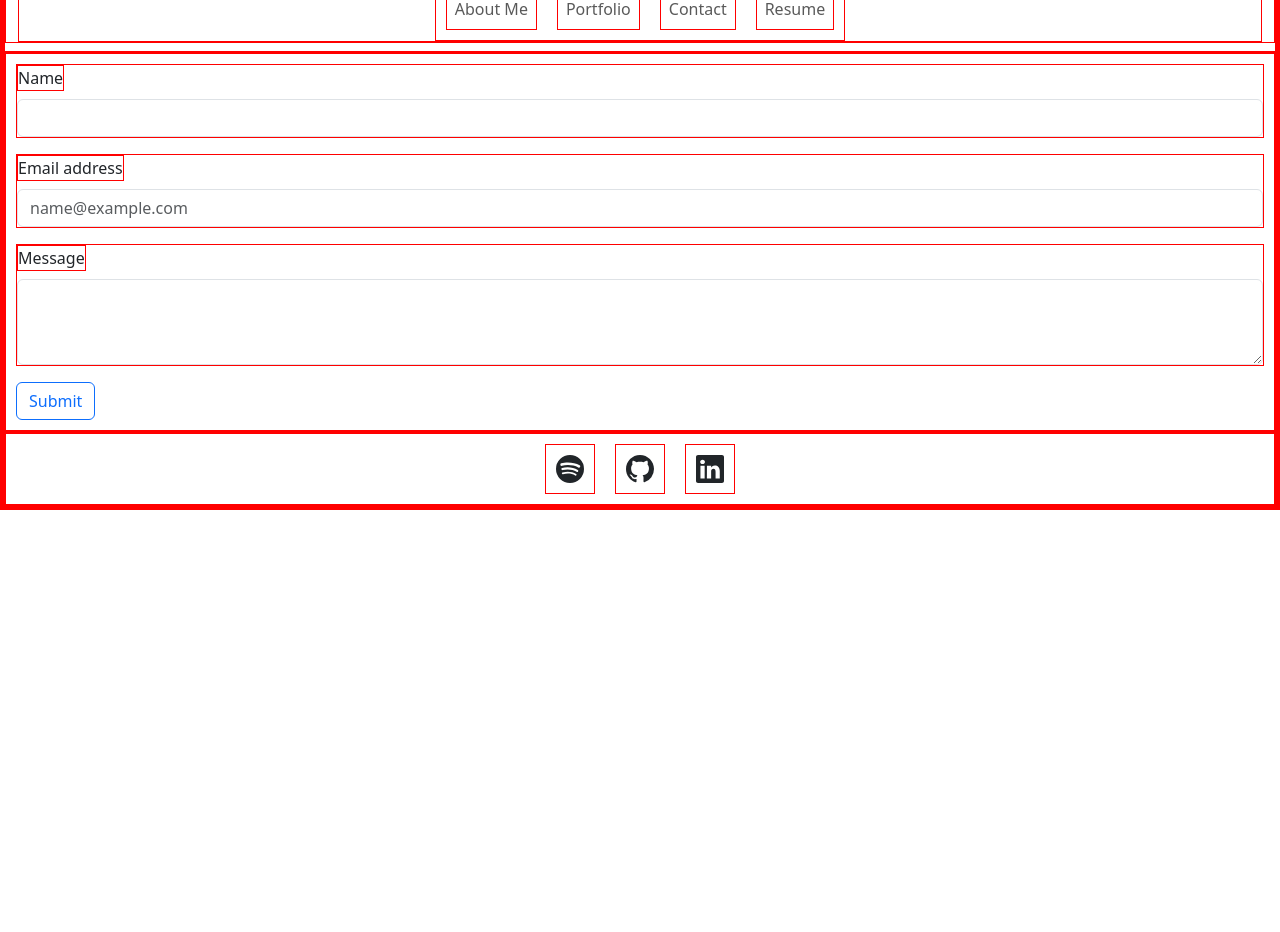
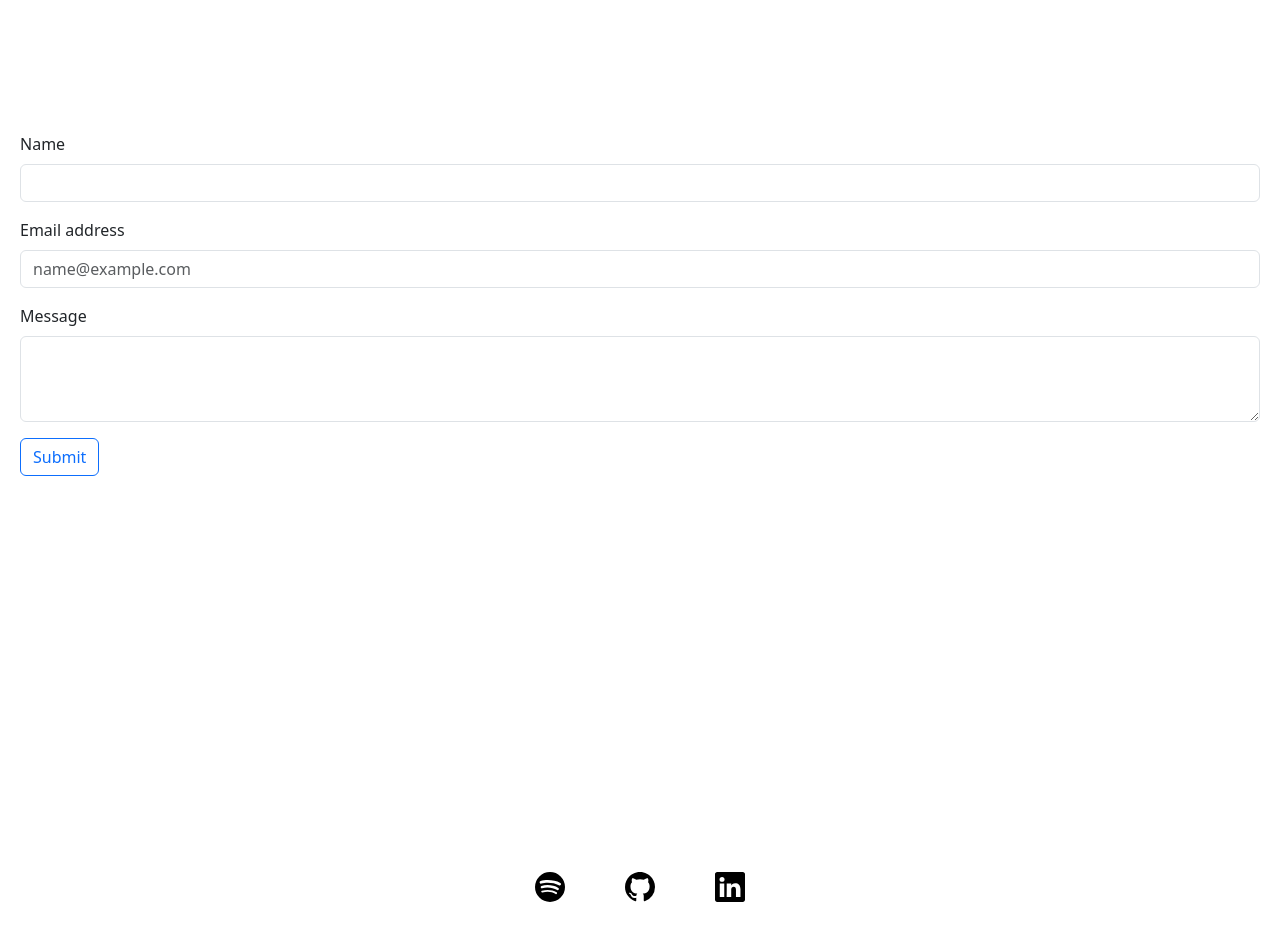
Before and after one commit to MikeTritsch/trick-or-tritsch, a React (Vite) app in the folder trick-or-tritsch/: page /Contact in a window 1280 px wide. Shown: the part 140-1072 px from the top of the page. Before the commit the page ends 800 px from the top, so only its background shows below. Built offline with nearby package versions, Linux system fonts and the light colour scheme.

Commit message:
Added some styling and icons to the footer.

```diff
--- a/trick-or-tritsch/src/App.css
+++ b/trick-or-tritsch/src/App.css
@@ -1,3 +1,3 @@
-* {
+/* * {
   border: red 1px solid;
-}
+} */
--- a/trick-or-tritsch/src/components/Footer.jsx
+++ b/trick-or-tritsch/src/components/Footer.jsx
@@ -8,9 +8,15 @@ const Footer = () => {
   return (
     <footer className='footer'>
       <div className='icons'>
-        <BsSpotify />
-        <BsGithub />
-        <BsLinkedin />
+        <a href="https://open.spotify.com/user/mtritsch115?si=7ffabf7fc98d4f4c" target="_blank">
+          <BsSpotify />
+        </a>
+        <a href="https://github.com/MikeTritsch" target="_blank">
+          <BsGithub />
+        </a>
+        <a href="https://www.linkedin.com/in/michael-tritsch/" target="_blank">
+          <BsLinkedin />
+        </a>
       </div>
     </footer>
   )
--- a/trick-or-tritsch/src/index.css
+++ b/trick-or-tritsch/src/index.css
@@ -35,15 +35,38 @@
 }
 
 .contact-form {
+  position: relative;
+  top: 5rem;
   padding: 10px;
+  margin: 10px;
 }
 
 svg {
   width: 50px;
   height: 50px;
   padding: 10px;
-  margin: 10px;
+  margin: 20px;
 }
+
+.icons a{
+  color: black;
+}
+
+.icons a:hover{
+  filter: drop-shadow(0 0 0.35rem #0abdc6);
+  background-color: #feff6e;
+}
+
+a:hover{
+  filter: drop-shadow(0 0 0.35rem #0abdc6);
+}
+
+
+
+.adjust-height {
+  height: 100vh;
+}
+
 /* body {
   display: flex;
 } */
--- a/trick-or-tritsch/src/pages/About.jsx
+++ b/trick-or-tritsch/src/pages/About.jsx
@@ -1,8 +1,10 @@
 const About = () => {
   return (
-    <p>
-      My name is Mike Tritsch -think of it like Treech- and I am a multi-faceted musician and junior developer. I absolutely love learning new things, which is why I decided to start my journey into the world of code. I have a wide array -pun-intended- of experience across the music industry from journalism to performance. I've shared the stage with award-winning artists, worked in data-driven corners of the music business, and am now on a mission to combine my love of code with my love of music. I'm always open to collaborate, talk shop, and share music. Drop me a line, let's chat!
-    </p>
+    <div className="adjust-height">
+      <p>
+        My name is Mike Tritsch -think of it like Treech- and I am a multi-faceted musician and junior developer. I absolutely love learning new things, which is why I decided to start my journey into the world of code. I have a wide array -pun-intended- of experience across the music industry from journalism to performance. I've shared the stage with award-winning artists, worked in data-driven corners of the music business, and am now on a mission to combine my love of code with my love of music. I'm always open to collaborate, talk shop, and share music. Drop me a line, let's chat!
+      </p>
+    </div>
   )
 }
 
--- a/trick-or-tritsch/src/pages/Contact.jsx
+++ b/trick-or-tritsch/src/pages/Contact.jsx
@@ -1,20 +1,20 @@
 const Contact = () => {
   return (
-    <div>
+    <div className="adjust-height">
       <form className="contact-form">
         <div className="mb-3">
-          <label for="exampleFormControlInput1" className="form-label">Name</label>
+          <label htmlFor="exampleFormControlInput1" className="form-label">Name</label>
           <input type="text" className="form-control" id="exampleFormControlInput1" placeholder=""/>
         </div>
         <div className="mb-3">
-          <label for="exampleFormControlInput1" className="form-label">Email address</label>
+          <label htmlFor="exampleFormControlInput1" className="form-label">Email address</label>
           <input type="email" className="form-control" id="exampleFormControlInput1" placeholder="name@example.com"/>
         </div>
         <div className="mb-3">
-          <label for="exampleFormControlTextarea1" className="form-label">Message</label>
+          <label htmlFor="exampleFormControlTextarea1" className="form-label">Message</label>
           <textarea className="form-control" id="exampleFormControlTextarea1" rows="3"></textarea>
         </div>
-        <button type="submit" class="btn btn-outline-primary">Submit</button>
+        <button type="submit" className="btn btn-outline-primary">Submit</button>
       </form>
     </div>
   )
```
